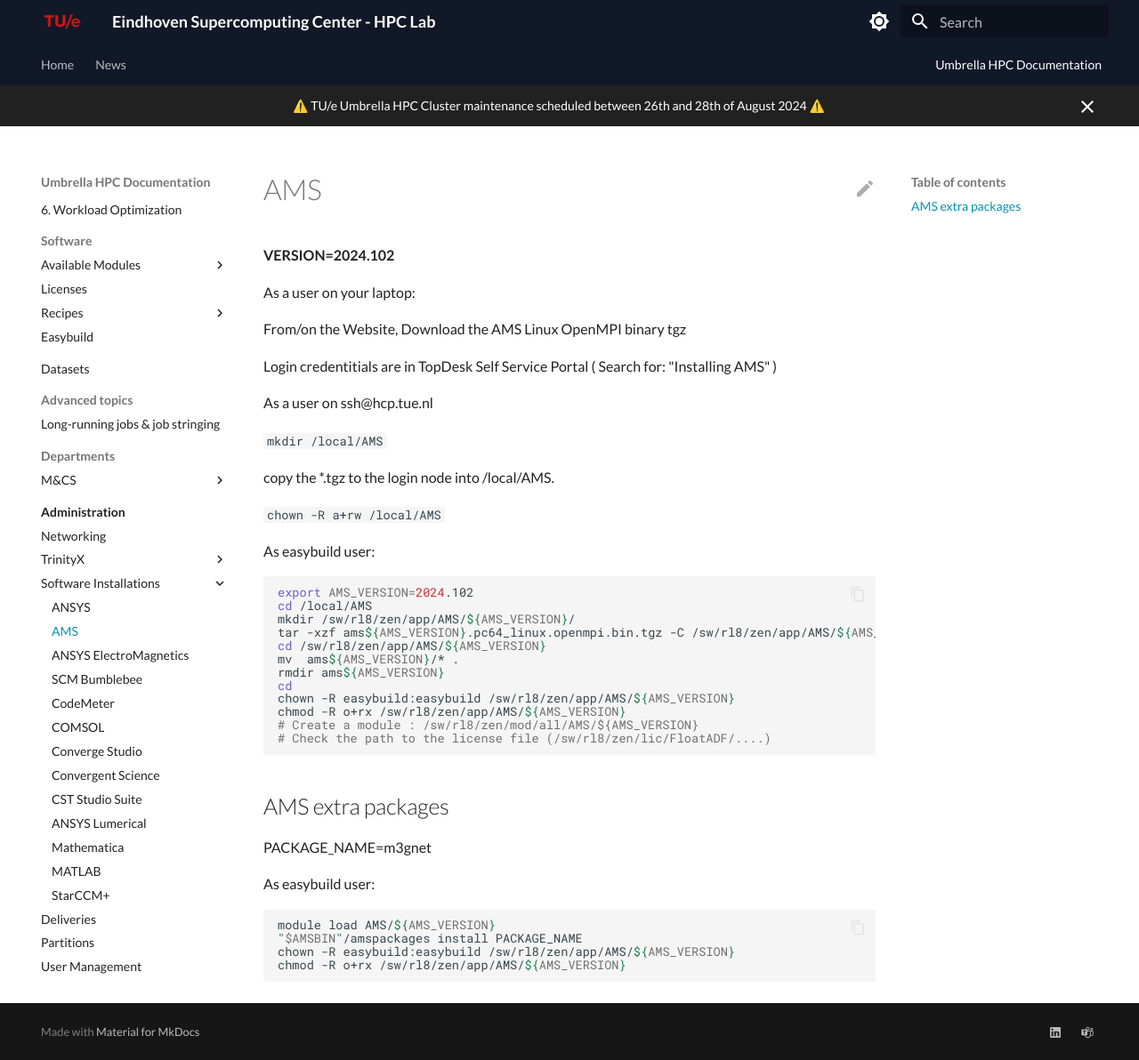
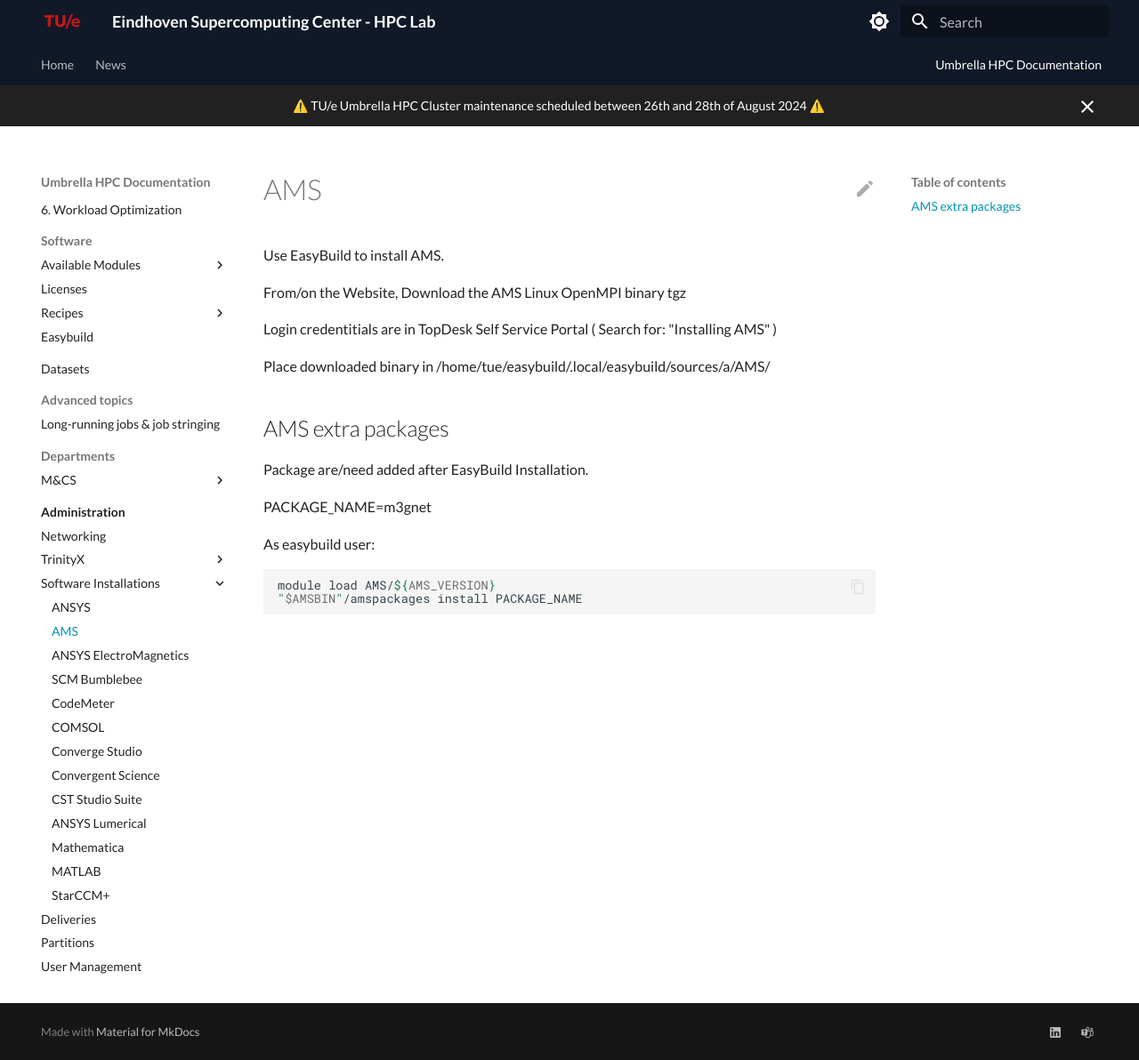
Before and after one commit to gferhpc/supercomputing.tue.nl, an MkDocs documentation site: the page built from pages/documentation/administration/installations/ams.md, in a window 1280 px wide and 1192 px high. Shown: the whole window at 89% size. Built offline with MkDocs 1.6.1 and Material for MkDocs 9.7.7, drawn with Linux system fonts in a browser that asks for light colours.

Commit message:
Update ams.md

````diff
--- a/pages/documentation/administration/installations/ams.md
+++ b/pages/documentation/administration/installations/ams.md
@@ -1,39 +1,16 @@
 # AMS
 
-**VERSION=2024.102**
-
-As a user on your laptop:
+Use EasyBuild to install AMS.
 
 From/on the Website, Download the AMS Linux OpenMPI binary tgz
 
 Login credentitials are in TopDesk Self Service Portal ( Search for: "Installing AMS" )
 
-As a user on ssh@hcp.tue.nl
-
-`mkdir /local/AMS`
-
-copy the *.tgz to the login node into /local/AMS.
-
-`chown -R a+rw /local/AMS`
-
-As easybuild user:
-
-```shell
-export AMS_VERSION=2024.102
-cd /local/AMS
-mkdir /sw/rl8/zen/app/AMS/${AMS_VERSION}/
-tar -xzf ams${AMS_VERSION}.pc64_linux.openmpi.bin.tgz -C /sw/rl8/zen/app/AMS/${AMS_VERSION}/
-cd /sw/rl8/zen/app/AMS/${AMS_VERSION}
-mv  ams${AMS_VERSION}/* .
-rmdir ams${AMS_VERSION}
-cd
-chown -R easybuild:easybuild /sw/rl8/zen/app/AMS/${AMS_VERSION}
-chmod -R o+rx /sw/rl8/zen/app/AMS/${AMS_VERSION}
-# Create a module : /sw/rl8/zen/mod/all/AMS/${AMS_VERSION}
-# Check the path to the license file (/sw/rl8/zen/lic/FloatADF/....)
-```
+Place downloaded binary in /home/tue/easybuild/.local/easybuild/sources/a/AMS/
 
 ## AMS extra packages
+
+Package are/need added after EasyBuild Installation.
 
 PACKAGE_NAME=m3gnet
 
@@ -42,6 +19,4 @@
 ```shell
 module load AMS/${AMS_VERSION}
 "$AMSBIN"/amspackages install PACKAGE_NAME
-chown -R easybuild:easybuild /sw/rl8/zen/app/AMS/${AMS_VERSION}
-chmod -R o+rx /sw/rl8/zen/app/AMS/${AMS_VERSION}
 ```
````
